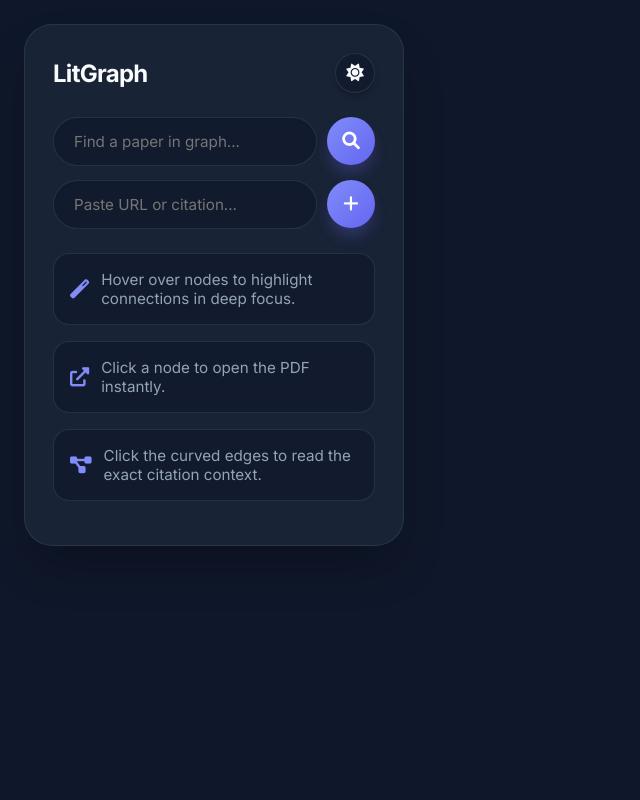
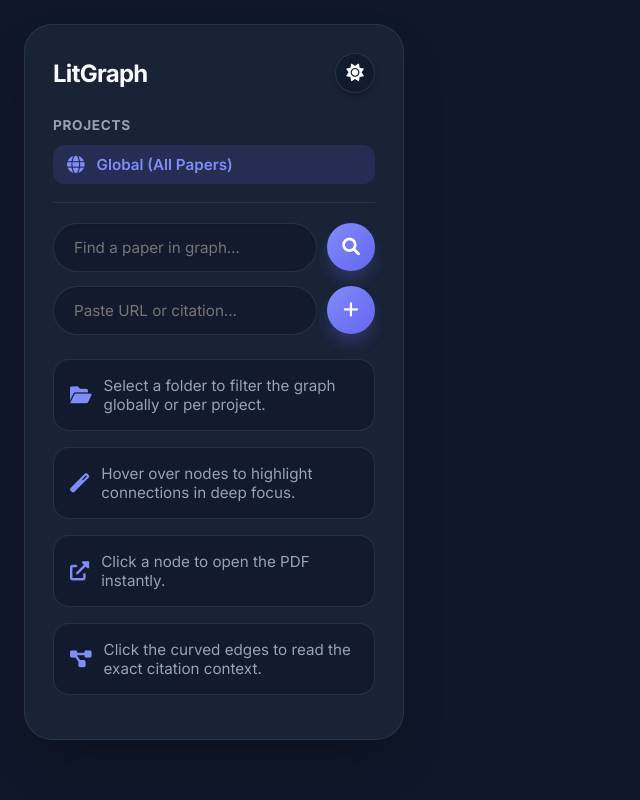
Before and after one commit to SayakDas10/LitGraph, a Flask app: page / in a window 1280 px wide; the page is wider, and only the part inside the window is pictured. Shown: that part, without its empty margins (0-640 px from the left). Run offline with Flask 3, Linux system fonts and the light colour scheme; data that the repository does not hold is empty; some libraries are stand-ins or nearby versions.

Commit message:
Added folder support

```diff
--- a/app.py
+++ b/app.py
@@ -2,7 +2,7 @@ import os
 import re
 import time
 import requests
-import fitz  # PyMuPDF
+import pymupdf
 import webbrowser
 import threading
 import html
@@ -18,12 +18,33 @@ os.makedirs(PAPERS_DIR, exist_ok=True)
 
 @app.route('/')
 def index():
-    # This automatically loads templates/index.html
     return render_template('index.html')
 
 @app.route('/papers/<path:filename>')
 def serve_paper(filename):
     return send_from_directory(PAPERS_DIR, filename)
+
+@app.route('/api/folders')
+def get_folders():
+    """Returns a list of all subfolders inside the papers directory."""
+    folders = [{"id": "global", "name": "Global (All Papers)", "path": ""}]
+
+    for root, dirs, files in os.walk(PAPERS_DIR):
+        rel_path = os.path.relpath(root, PAPERS_DIR)
+        if rel_path == '.':
+            continue
+
+        # Format for Windows and Mac consistency
+        clean_path = rel_path.replace(os.sep, '/')
+        folder_name = os.path.basename(root)
+
+        folders.append({
+            "id": html.escape(clean_path),
+            "name": html.escape(folder_name),
+            "path": html.escape(clean_path)
+        })
+
+    return jsonify(folders)
 
 @app.route('/api/search_paper', methods=['POST'])
 def search_paper():
@@ -31,7 +52,6 @@ def search_paper():
     if not query: return jsonify([])
     results = []
 
-    # Semantic Scholar Search
     try:
         s2_url = f"https://api.semanticscholar.org/graph/v1/paper/search?query={query}&limit=3&fields=title,authors,openAccessPdf"
         s2_res = requests.get(s2_url, timeout=6).json()
@@ -43,7 +63,6 @@ def search_paper():
                     results.append({ 'title': safe_title, 'authors': safe_authors, 'pdf_url': item['openAccessPdf']['url'], 'source': 'Semantic Scholar' })
     except: pass
 
-    # arXiv Search
     try:
         arxiv_url = f"http://export.arxiv.org/api/query?search_query=all:{query}&max_results=3"
         arxiv_res = requests.get(arxiv_url, timeout=6).text
@@ -67,6 +86,8 @@ def search_paper():
 def add_paper():
     data = request.json
     url = data.get('url', '').strip()
+    target_folder = data.get('folder', '').strip()
+
     if not url: return jsonify({"error": "No URL provided"}), 400
     if not url.startswith('http://') and not url.startswith('https://'): url = 'https://' + url
 
@@ -93,7 +114,11 @@ def add_paper():
         filename = os.path.basename(unquote(parsed.path))
         if not filename.lower().endswith('.pdf'): filename = f"download_{int(time.time())}.pdf"
 
-        save_path = os.path.join(PAPERS_DIR, filename)
+        # Secure Path Construction
+        safe_folder = target_folder.replace('..', '').lstrip('/')
+        save_dir = os.path.join(PAPERS_DIR, safe_folder)
+        os.makedirs(save_dir, exist_ok=True)
+        save_path = os.path.join(save_dir, filename)
 
         with open(save_path, 'wb') as f:
             f.write(first_chunk)
@@ -106,32 +131,48 @@ def add_paper():
 
 @app.route('/api/graph')
 def build_graph():
+    # Folder Filtering Logic
+    target_folder = request.args.get('folder', '').strip()
+    safe_folder = target_folder.replace('..', '').lstrip('/')
+
+    base_search_dir = PAPERS_DIR
+    if safe_folder and safe_folder != 'global':
+        base_search_dir = os.path.join(PAPERS_DIR, safe_folder)
+        if not os.path.exists(base_search_dir):
+            return jsonify([]) # Return empty graph if folder doesn't exist
+
     papers = []
-    for filename in os.listdir(PAPERS_DIR):
-        if filename.lower().endswith(".pdf"):
-            path = os.path.join(PAPERS_DIR, filename)
-            try:
-                doc = fitz.open(path)
-                text = re.sub(r'\s+', ' ', " ".join([page.get_text() for page in doc]))
 
-                title = doc.metadata.get("title", "").strip()
-                if not title or title.isnumeric() or len(title) < 5 or title.lower().endswith('.pdf'):
-                    first_page_lines = doc[0].get_text("text").split('\n')
-                    for line in first_page_lines:
-                        clean_line = line.strip()
-                        if len(clean_line) > 10 and not clean_line.isnumeric():
-                            title = clean_line
-                            break
+    # Recursive search within the selected base directory
+    for root, dirs, files in os.walk(base_search_dir):
+        for filename in files:
+            if filename.lower().endswith(".pdf"):
+                path = os.path.join(root, filename)
+                # Create a relative path from the absolute root PAPERS_DIR
+                rel_path = os.path.relpath(path, PAPERS_DIR).replace(os.sep, '/')
 
-                if not title:
-                    title = filename.rsplit('.', 1)[0]
+                try:
+                    doc = pymupdf.open(path)
+                    text = re.sub(r'\s+', ' ', " ".join([page.get_text() for page in doc]))
 
-                papers.append({
-                    "id": html.escape(filename),
-                    "title": html.escape(title),
-                    "text": html.escape(text)
-                })
-            except Exception as e: print(f"Could not read {filename}: {e}")
+                    title = doc.metadata.get("title", "").strip()
+                    if not title or title.isnumeric() or len(title) < 5 or title.lower().endswith('.pdf'):
+                        first_page_lines = doc[0].get_text("text").split('\n')
+                        for line in first_page_lines:
+                            clean_line = line.strip()
+                            if len(clean_line) > 10 and not clean_line.isnumeric():
+                                title = clean_line
+                                break
+
+                    if not title:
+                        title = filename.rsplit('.', 1)[0]
+
+                    papers.append({
+                        "id": html.escape(rel_path), # ID includes the subfolder path
+                        "title": html.escape(title),
+                        "text": html.escape(text)
+                    })
+                except Exception as e: print(f"Could not read {rel_path}: {e}")
 
     elements = [{"group": "nodes", "data": {"id": p["id"], "label": p["title"]}} for p in papers]
 
--- a/static/style.css
+++ b/static/style.css
@@ -1,5 +1,4 @@
 :root {
-    /* Light Mode */
     --bg-main: #f8fafc;
     --bg-sidebar: rgba(255, 255, 255, 0.75);
     --text-main: #0f172a;
@@ -17,7 +16,6 @@
 }
 
 [data-theme="dark"] {
-    /* Dark Mode */
     --bg-main: #0f172a;
     --bg-sidebar: rgba(30, 41, 59, 0.75);
     --text-main: #f8fafc;
@@ -49,7 +47,6 @@ body {
 
 #cy { position: absolute; top: 0; left: 0; width: 100vw; height: 100vh; z-index: 1; }
 
-/* Left Sidebar - Search & Controls */
 #sidebar {
     position: absolute;
     top: 24px;
@@ -69,7 +66,6 @@ body {
     z-index: 10;
 }
 
-/* Right Sidebar - Citation Panel */
 #citation-panel {
     position: absolute;
     top: 24px;
@@ -109,6 +105,40 @@ h2 { margin: 0; font-size: 1.5rem; font-weight: 700; letter-spacing: -0.03em; }
     box-shadow: 0 4px 6px -1px var(--shadow-color);
 }
 .theme-toggle:hover, .close-btn:hover { background: var(--highlight); color: #fff; transform: translateY(-2px); box-shadow: 0 10px 15px -3px var(--shadow-color); }
+
+/* Folder Tree Styles */
+.folder-tree-container {
+    max-height: 25vh;
+    overflow-y: auto;
+    margin-bottom: 20px;
+    padding-bottom: 12px;
+    border-bottom: 1px solid var(--border-color);
+}
+.folder-item {
+    padding: 10px 14px;
+    margin-bottom: 6px;
+    border-radius: 12px;
+    cursor: pointer;
+    display: flex;
+    align-items: center;
+    gap: 12px;
+    color: var(--text-muted);
+    font-size: 0.95rem;
+    font-weight: 500;
+    transition: all 0.2s;
+}
+.folder-item:hover {
+    background: var(--context-bg);
+    color: var(--text-main);
+}
+.folder-item.active {
+    background: rgba(99, 102, 241, 0.15);
+    color: var(--highlight);
+    font-weight: 600;
+}
+.folder-item i {
+    font-size: 1.1rem;
+}
 
 .controls { margin-bottom: 24px; display: flex; flex-direction: column; gap: 14px; }
 .input-group { display: flex; gap: 10px; position: relative; }
--- a/templates/index.html
+++ b/templates/index.html
@@ -6,7 +6,6 @@
     <script src="https://cdnjs.cloudflare.com/ajax/libs/cytoscape/3.26.0/cytoscape.min.js"></script>
     <link href="https://cdnjs.cloudflare.com/ajax/libs/font-awesome/6.0.0/css/all.min.css" rel="stylesheet">
     <link href="https://fonts.googleapis.com/css2?family=Inter:wght@400;500;600;700&display=swap" rel="stylesheet">
-    <!-- Links to static/style.css -->
     <link rel="stylesheet" href="{{ url_for('static', filename='style.css') }}">
 </head>
 <body data-theme="dark">
@@ -31,6 +30,12 @@
             <button class="theme-toggle" id="themeBtn" aria-label="Toggle Theme"><i class="fas fa-sun"></i></button>
         </div>
 
+        <!-- Folder Tree Block -->
+        <div class="folder-tree-container">
+            <h3 style="font-size: 0.85rem; color: var(--text-muted); margin-top: 0; margin-bottom: 12px; text-transform: uppercase; letter-spacing: 0.05em; font-weight: 700;">Projects</h3>
+            <div id="folderTree"></div>
+        </div>
+
         <div class="controls">
             <!-- Autocomplete Search Group -->
             <div class="input-group">
@@ -52,6 +57,7 @@
 
         <div id="info">
             <div class="empty-state">
+                <div class="instruction"><i class="fas fa-folder-open"></i> Select a folder to filter the graph globally or per project.</div>
                 <div class="instruction"><i class="fas fa-magic"></i> Hover over nodes to highlight connections in deep focus.</div>
                 <div class="instruction"><i class="fas fa-external-link-alt"></i> Click a node to open the PDF instantly.</div>
                 <div class="instruction"><i class="fas fa-project-diagram"></i> Click the curved edges to read the exact citation context.</div>
@@ -72,6 +78,7 @@
         const themeBtn = document.getElementById('themeBtn');
         let isDark = true;
         window.cy = null;
+        let currentFolder = 'global';
 
         const getStyleSheet = (dark) => {
             const nodeColor = dark ? '#1e293b' : '#ffffff';
@@ -90,8 +97,35 @@
             ];
         };
 
-        function initGraph() {
-            fetch('/api/graph')
+        // --- Folder Logic ---
+        function loadFolders() {
+            fetch('/api/folders')
+                .then(res => res.json())
+                .then(folders => {
+                    const tree = document.getElementById('folderTree');
+                    tree.innerHTML = '';
+                    folders.forEach(f => {
+                        const div = document.createElement('div');
+                        div.className = `folder-item ${f.id === currentFolder ? 'active' : ''}`;
+                        div.innerHTML = `<i class="fas ${f.id === 'global' ? 'fa-globe' : 'fa-folder'}"></i> ${f.name}`;
+                        div.onclick = () => {
+                            currentFolder = f.id;
+                            loadFolders(); // Re-render tree to show active state
+                            initGraph(f.path);
+                        };
+                        tree.appendChild(div);
+                    });
+                });
+        }
+
+        // --- Graph Logic ---
+        function initGraph(folderPath = '') {
+            let url = '/api/graph';
+            if (folderPath && folderPath !== 'global') {
+                url += '?folder=' + encodeURIComponent(folderPath);
+            }
+
+            fetch(url)
                 .then(res => res.json())
                 .then(data => {
                     if (window.cy) window.cy.destroy();
@@ -214,12 +248,24 @@
         function executeDownload(url) {
             const btn = document.getElementById('addBtn'); btn.innerHTML = '<i class="fas fa-spinner fa-spin"></i>'; btn.disabled = true;
             closeModal();
-            fetch('/api/add_paper', { method: 'POST', headers: { 'Content-Type': 'application/json' }, body: JSON.stringify({ url: url }) })
+            fetch('/api/add_paper', {
+                method: 'POST',
+                headers: { 'Content-Type': 'application/json' },
+                body: JSON.stringify({
+                    url: url,
+                    folder: currentFolder === 'global' ? '' : currentFolder
+                })
+            })
             .then(res => res.json())
             .then(data => {
                 btn.innerHTML = '<i class="fas fa-plus"></i>'; btn.disabled = false;
                 if (data.error) showError(`<i class="fas fa-exclamation-triangle"></i> ${data.error}`);
-                else { document.getElementById('urlInput').value = ''; initGraph(); }
+                else {
+                    document.getElementById('urlInput').value = '';
+                    // Reload folders in case a new directory was targeted
+                    loadFolders();
+                    initGraph(currentFolder === 'global' ? '' : currentFolder);
+                }
             }).catch(err => { btn.innerHTML = '<i class="fas fa-plus"></i>'; btn.disabled = false; showError('<i class="fas fa-wifi"></i> Network error while downloading the paper.'); });
         }
 
@@ -242,6 +288,8 @@
             if (window.cy) window.cy.style().fromJson(getStyleSheet(isDark)).update();
         });
 
+        // Initialize App
+        loadFolders();
         initGraph();
     </script>
 </body>
```
